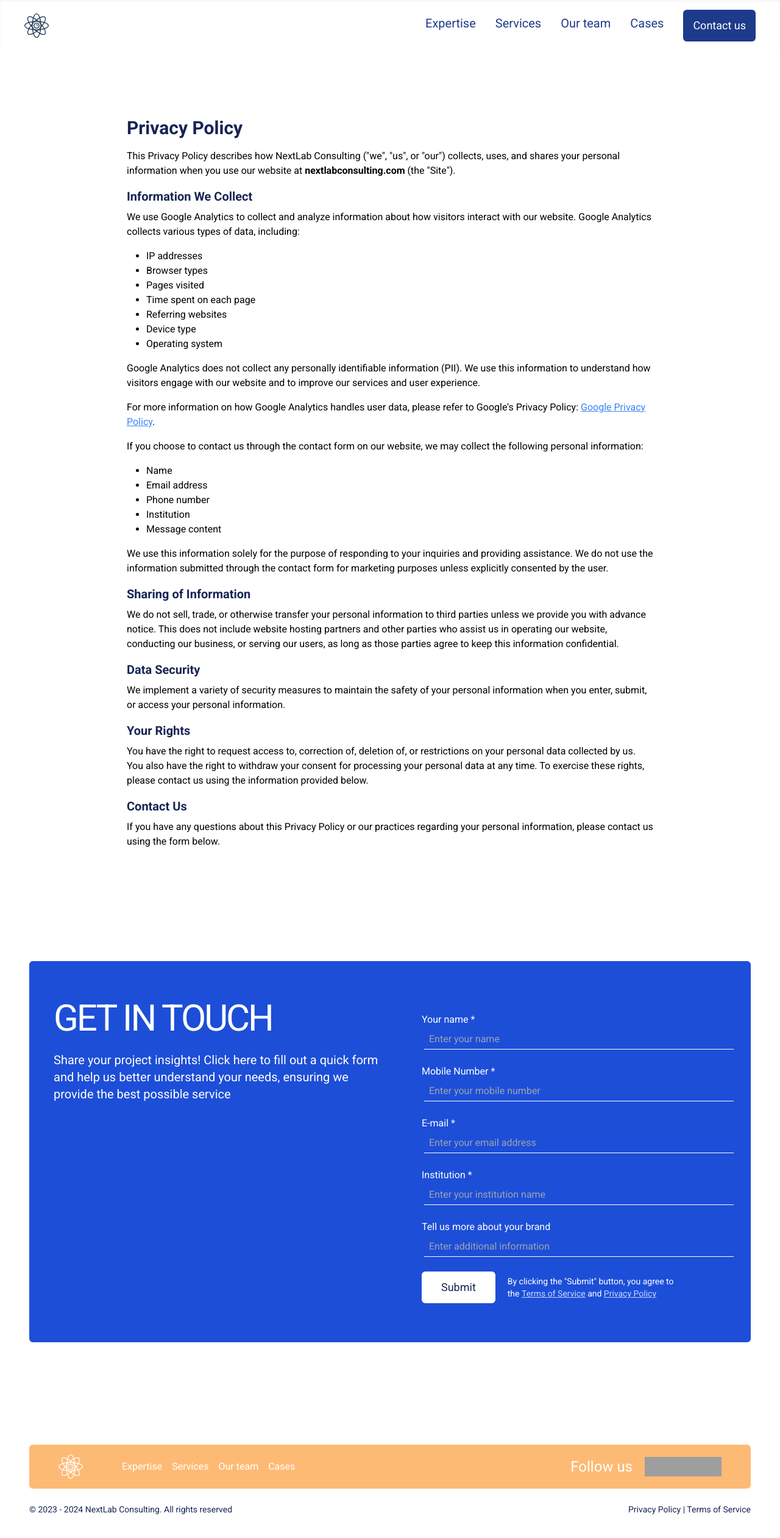
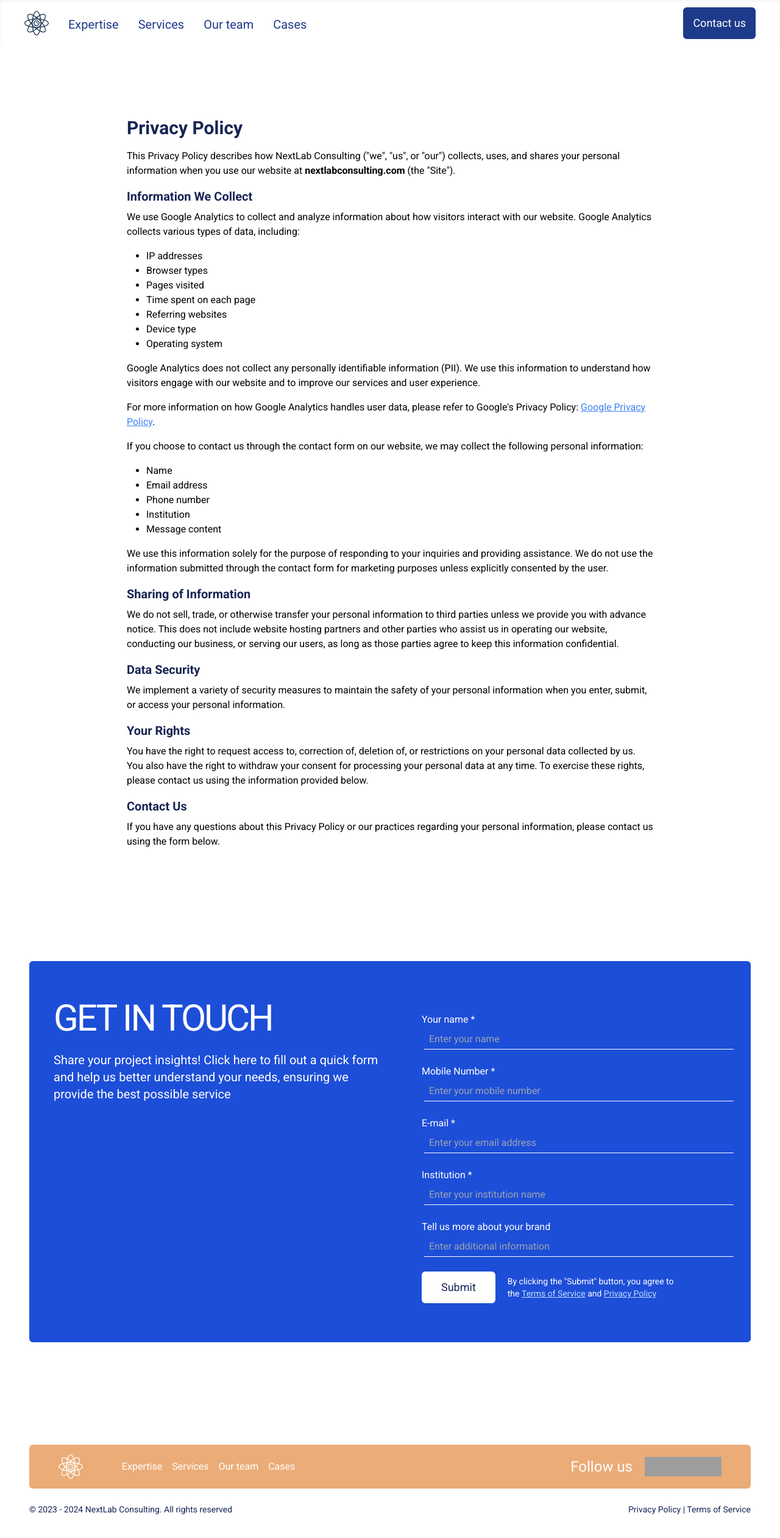
Before and after one commit to MaxSmile/nextlabconsulting, a Next.js app: page /privacy-policy in a window 1280 px wide. Shown: the top 2522 px of the page at 61% size. Built offline with nearby package versions, Linux system fonts and the light colour scheme; grey boxes are pictures that could not be loaded.

Commit message:
tried to change accent

```diff
--- a/app/_components/ExpertiseSection.jsx
+++ b/app/_components/ExpertiseSection.jsx
@@ -38,7 +38,7 @@ const ExpertiseSection = () => {
 
                 <h2 className="text-6xl font-medium tracking-tighter uppercase leading-[60px] max-md:max-w-full max-md:text-4xl">
                     Our area&nbsp;
-                    <span className="text-orange-300 ">of expertise</span>
+                    <span className="text-accent ">of expertise</span>
                 </h2>
                 <div className="mt-10 max-md:max-w-full">
                     <div className="grid grid-cols-1 sm:grid-cols-2 lg:grid-cols-4 gap-5 max-md:flex-col max-md:gap-0">
--- a/app/_components/Footer.jsx
+++ b/app/_components/Footer.jsx
@@ -5,7 +5,7 @@ import { MainMenu } from "./constants";
 export default function Footer() {
   return (
     <div className="flex flex-col px-12 pb-10 mt-32 w-full max-w-7xl mx-auto">
-      <div className="flex gap-0 justify-between items-center px-12 py-4 text-white bg-orange-300 rounded-md max-md:flex-wrap max-md:px-5 max-md:max-w-full">
+      <div className="flex gap-0 justify-between items-center px-12 py-4 text-white bg-accent rounded-md max-md:flex-wrap max-md:px-5 max-md:max-w-full">
         <div className="hidden md:flex text-2xl font-medium tracking-tight leading-6 hover:opacity-80">
           <Logo color="#ffffff" />
         </div>
--- a/app/_components/Header.jsx
+++ b/app/_components/Header.jsx
@@ -14,15 +14,29 @@ export default function Header() {
   const menuClasses = isMenuOpen ? "translate-x-0" :"translate-x-full";
 console.log(menuClasses)
   return (
-    <header className="fixed top-0 left-0 right-0 z-40 bg-white bg-opacity-50 backdrop-blur-md py-4 shadow-xl hover:shadow-inner">
+    <header className="fixed top-0 left-0 right-0 z-40 bg-white bg-opacity-50 backdrop-blur-md py-3 shadow-xl hover:shadow-inner">
       <div className="container mx-auto flex justify-between items-center max-w-7xl lg:px-10 px-4">
+
+
+        <div className="flex gap-8">
         <Logo />
+          <nav className="hidden md:flex gap-8 text-xl text-blue-950 mt-2">
+            {MainMenu.map((item, index) => (
+              <NavItem key={index} title={item.title} url={item.url} />
+            ))}
+          </nav>
+
+        </div>
+        <a href="#contact" className="bg-blue-900 px-4 py-3 text-lg text-white rounded-md hover:opacity-80">
+            Contact us
+          </a>
+
         <button onClick={() => setIsMenuOpen(!isMenuOpen)} className="md:hidden z-50 text-blue-900">
           {isMenuOpen ? <AiOutlineClose size="24" /> : <AiOutlineMenu size="24" />}
         </button>
 
         <div className={`absolute top-10 mt-8 right-0 h-[100vh] w-[50%] bg-white p-5
-        transition-transform transform z-50 ${menuClasses} border border-blue-900
+        transition-transform transform z-50 ${menuClasses} shadow-xl
          md:hidden`}>
           <nav className="flex flex-col gap-8 text-xl text-blue-900  mt-2 h-full" onClick={() => setIsMenuOpen(false)}>
             {MainMenu.map((item, index) => (
@@ -30,16 +44,6 @@ console.log(menuClasses)
             ))}
           </nav>
         </div>
-        <div className="hidden md:flex gap-8">
-          <nav className="flex gap-8 text-xl text-blue-950 mt-2">
-            {MainMenu.map((item, index) => (
-              <NavItem key={index} title={item.title} url={item.url} />
-            ))}
-          </nav>
-          <a href="#contact" className="bg-blue-900 px-4 py-3 text-lg text-white rounded-md hover:opacity-80">
-            Contact us
-          </a>
-        </div>
       </div>
     </header>
   );
--- a/app/_components/ServicesSection.jsx
+++ b/app/_components/ServicesSection.jsx
@@ -8,7 +8,7 @@ export default function ServicesSection () {
       <div className="flex flex-col px-10 mt-32 w-full max-md:px-5 max-md:mt-10 max-md:max-w-full">
         <div className="text-6xl font-medium tracking-tighter uppercase leading-[60px] max-md:max-w-full max-md:text-4xl">
           <h2>Our&nbsp;
-          <span className="text-orange-300 ">Services</span></h2>
+          <span className="text-accent ">Services</span></h2>
         </div>
         <div className="flex flex-col mt-10 max-md:max-w-full">
           {ServicesData.map((service, index) => (
--- a/app/_components/TeamSection.jsx
+++ b/app/_components/TeamSection.jsx
@@ -54,7 +54,7 @@ function TeamSection() {
       <div className="flex flex-col px-10 mt-32 w-full max-md:px-5 max-md:mt-10 max-md:max-w-full">
         <h2 className="text-6xl font-medium tracking-tighter uppercase leading-[60px] max-md:max-w-full max-md:text-4xl">
           Our&nbsp;
-          <span className="text-orange-300 ">team</span>
+          <span className="text-accent ">team</span>
         </h2>
         <div className="flex flex-col mt-10 max-md:max-w-full">
           <div className="max-md:max-w-full">
--- a/tailwind.config.js
+++ b/tailwind.config.js
@@ -12,6 +12,9 @@ module.exports = {
         "gradient-conic":
           "conic-gradient(from 180deg at 50% 50%, var(--tw-gradient-stops))",
       },
+      colors: {
+        accent: "#EBAC77",//'#6ACDD2',
+      }
     },
   },
   plugins: [],
```
